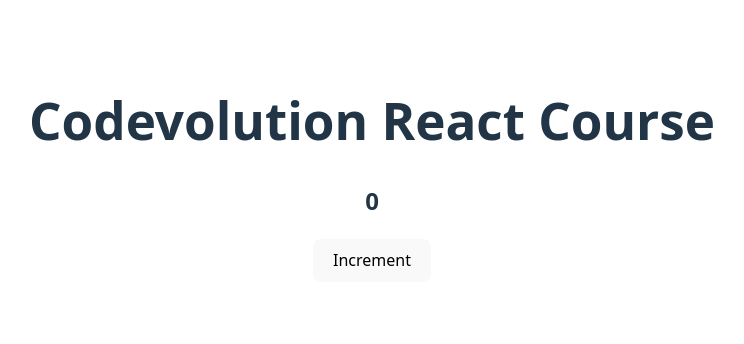
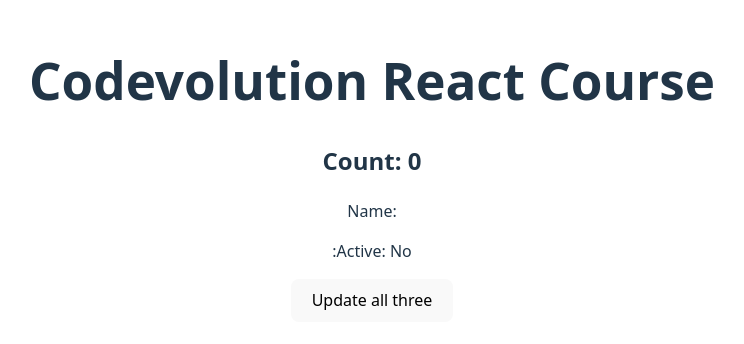
Before and after one commit to santyroy/React-19-Essentials, a React app in the folder state-demo/: page / in a window 1280 px wide. Shown: the part 230-574 px from the top of the page, without its empty margins (268-1012 px from the left). Built offline with nearby package versions, Linux system fonts and the light colour scheme; the HTML template or start-up script is replaced by a standard one.

Commit message:
State update cycle

```diff
--- a/state-demo/src/App.jsx
+++ b/state-demo/src/App.jsx
@@ -1,6 +1,8 @@
 import "./App.css";
+import { BatchingCounter } from "./BatchingCounter";
 import { Counter } from "./Counter";
 import { LoginCard } from "./LoginCard";
+import { PrevStateCounter } from "./PrevStateCounter";
 import { SimpleCounter } from "./SimpleCounter";
 
 /*
@@ -24,7 +26,9 @@
       {/* <Counter /> */}
       {/* <Counter /> */}
       {/* <LoginCard /> */}
-      <SimpleCounter />
+      {/* <SimpleCounter /> */}
+      {/* <PrevStateCounter /> */}
+      <BatchingCounter />
     </>
   );
 }
--- /dev/null
+++ b/state-demo/src/BatchingCounter.jsx
@@ -0,0 +1,34 @@
+import { useState } from "react";
+
+export const BatchingCounter = () => {
+  const [count, setCount] = useState(0);
+  const [name, setName] = useState("");
+  const [isActive, setIsActive] = useState(false);
+
+  console.log("Render Phase: Component rendering");
+
+  const handleClick = () => {
+    setCount((prev) => {
+      return prev + 1;
+    });
+    setCount((prev) => {
+      return prev + 5;
+    });
+    setCount((prev) => {
+      return prev + 10;
+    });
+
+    setName("Updated");
+
+    setIsActive(true);
+  };
+
+  return (
+    <div>
+      <h2>Count: {count}</h2>
+      <p>Name: {name}</p>
+      <p>:Active: {isActive ? "Yes" : "No"}</p>
+      <button onClick={handleClick}>Update all three</button>
+    </div>
+  );
+};
--- /dev/null
+++ b/state-demo/src/PrevStateCounter.jsx
@@ -0,0 +1,35 @@
+import { useState } from "react";
+
+export const PrevStateCounter = () => {
+  const [count, setCount] = useState(0);
+  console.log("Render Phase: Component rendering with count: ", count);
+
+  const handleClick = () => {
+    setCount((prev) => {
+      console.log("First updater function: prev count = ", prev);
+      return prev + 1;
+    });
+    console.log("After setCount(prev = prev + 1), count is = ", count);
+    setCount((prev) => {
+      console.log("Second updater function: prev count = ", prev);
+      return prev + 5;
+    });
+    console.log("After setCount((prev) => prev + 5), count is = ", count);
+    setCount((prev) => {
+      console.log("Third updater function: prev count = ", prev);
+      return prev + 10;
+    });
+    console.log("After setCount((prev) => prev + 10), count is = ", count);
+    setTimeout(() => {
+      console.log("After 2 seconds count is = ", count);
+      // this also will show 0, because the callback was run during trigger phase where a snapshot of state was taken
+    }, 2000);
+  };
+
+  return (
+    <div>
+      <h2>{count}</h2>
+      <button onClick={handleClick}>Increment</button>
+    </div>
+  );
+};
```
